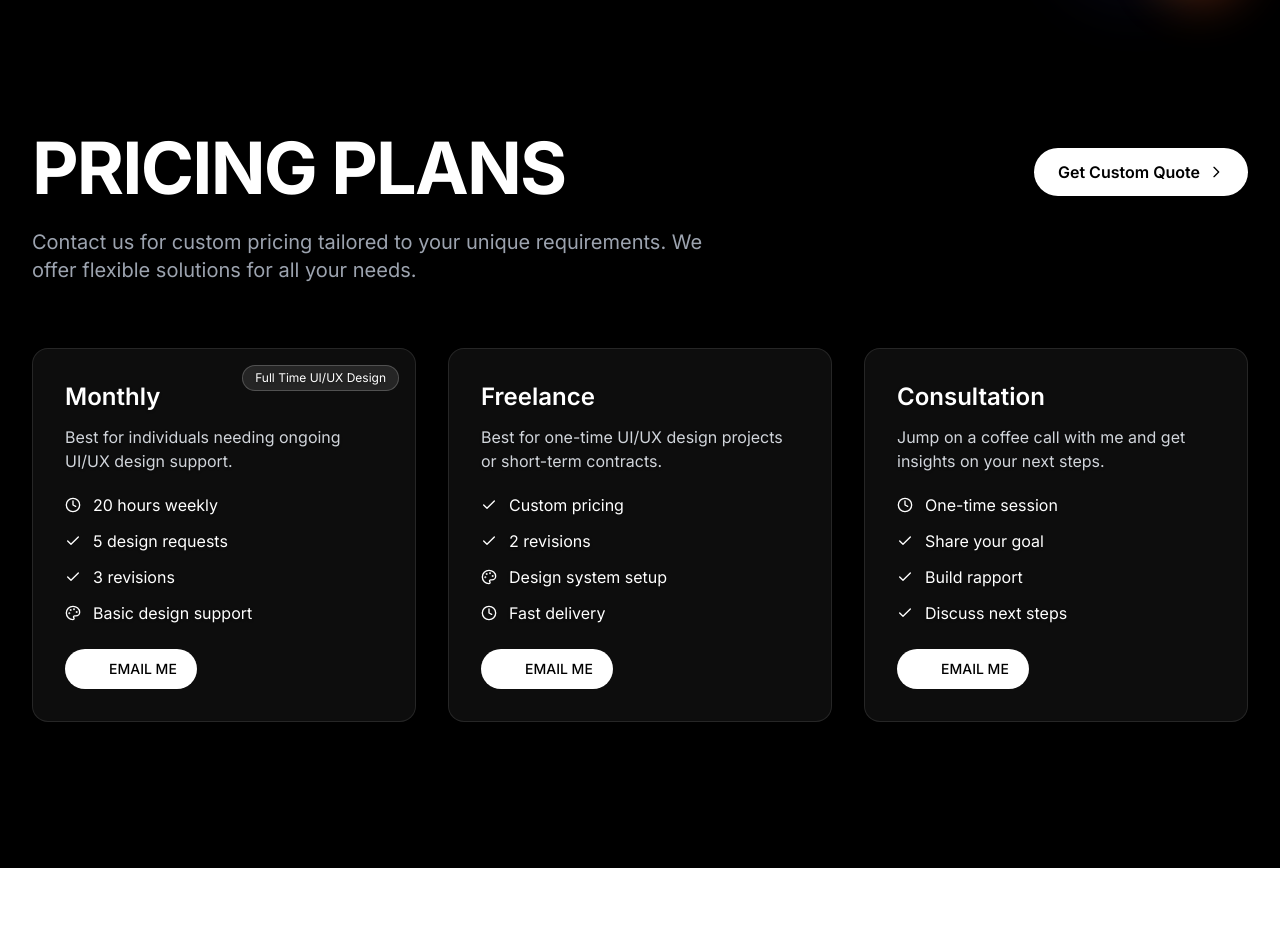
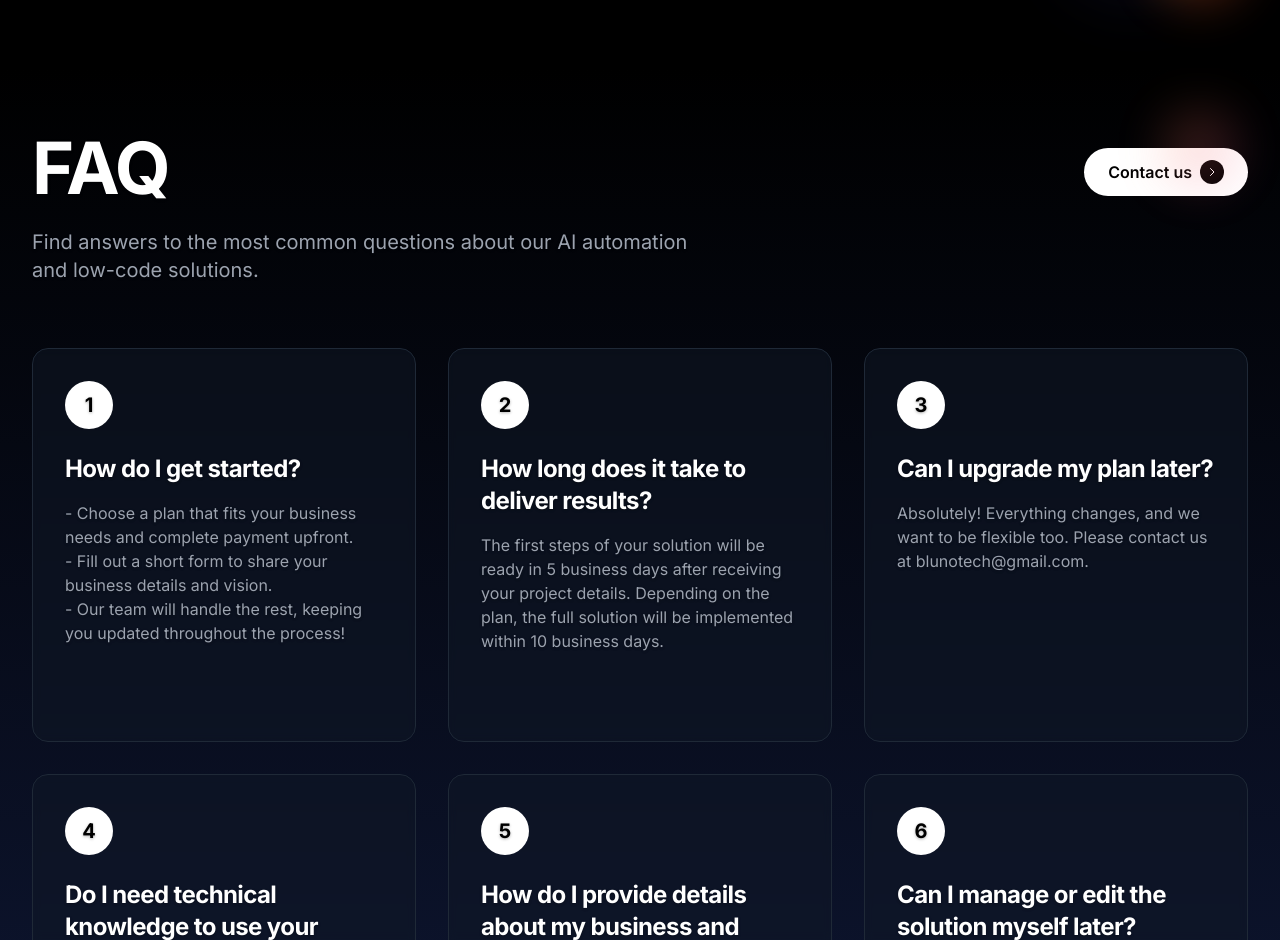
Before and after one commit to a-adityamagar/bluno, a React (Vite) app: page / in a window 1280 px wide. Shown: the part 1860-2800 px from the top of the page. Before the commit the page ends 2728 px from the top, so only its background shows below. Built offline with nearby package versions, Linux system fonts and the light colour scheme.

Commit message:
faq added hero change

```diff
--- a/src/App.tsx
+++ b/src/App.tsx
@@ -2,6 +2,7 @@ import Navigation from './components/Navigation';
 import HeroSection from './components/HeroSection';
 import ServicesSection from './components/Services';
 import PricingSection from './components/Planning';
+import FAQ from './components/Faq';
 
 function App() {
   return (
@@ -13,6 +14,7 @@ function App() {
       {/* Hero Section */}
       <HeroSection />
       <ServicesSection/>
+      <FAQ/>
       <PricingSection/>
     </div>
   );
--- a/src/components/AnimatedBackground.tsx
+++ b/src/components/AnimatedBackground.tsx
@@ -61,12 +61,12 @@ const AnimatedBackground: React.FC = () => {
           height: 100%;
           background: linear-gradient(
             90deg,
-            #2E3440 0%,
-            #3F51B5 15%,
-            #9575CD 30%,
-            #FF7043 45%,
-            #4DD0E1 60%,
-            #2E3440 100%
+            #0A192F 0%,
+            #0A192F 15%,
+            #112240 30%,
+            #112240 45%,
+            #0A192F 60%,
+            #0A192F 100%
           );
           background-size: 200% 200%;
           animation: waveFlow1 var(--wave-speed-1) ease-in-out infinite;
@@ -78,11 +78,11 @@ const AnimatedBackground: React.FC = () => {
           height: 100%;
           background: linear-gradient(
             90deg,
-            #2E3440 0%,
-            #9575CD 20%,
-            #FF7043 40%,
-            #3F51B5 70%,
-            #2E3440 100%
+            #0A192F 0%,
+            #112240 20%,
+            #112240 40%,
+            #0A192F 70%,
+            #0A192F 100%
           );
           background-size: 250% 250%;
           animation: waveFlow2 var(--wave-speed-2) ease-in-out infinite;
@@ -96,11 +96,11 @@ const AnimatedBackground: React.FC = () => {
           height: 100%;
           background: linear-gradient(
             90deg,
-            #4DD0E1 0%,
-            #9575CD 25%,
-            #FF7043 50%,
-            #3F51B5 75%,
-            #2E3440 100%
+            #0A192F 0%,
+            #112240 25%,
+            #112240 50%,
+            #0A192F 75%,
+            #0A192F 100%
           );
           background-size: 300% 300%;
           animation: waveFlow3 var(--wave-speed-3) ease-in-out infinite;
--- /dev/null
+++ b/src/components/Faq.tsx
@@ -0,0 +1,171 @@
+import { useEffect, useRef } from 'react';
+
+const FAQ = () => {
+  const faqs = [
+    {
+      id: 1,
+      question: "How do I get started?",
+      answer: "- Choose a plan that fits your business needs and complete payment upfront.\n- Fill out a short form to share your business details and vision.\n- Our team will handle the rest, keeping you updated throughout the process!"
+    },
+    {
+      id: 2,
+      question: "How long does it take to deliver results?",
+      answer: "The first steps of your solution will be ready in 5 business days after receiving your project details. Depending on the plan, the full solution will be implemented within 10 business days."
+    },
+    {
+      id: 3,
+      question: "Can I upgrade my plan later?",
+      answer: "Absolutely! Everything changes, and we want to be flexible too. Please contact us at blunotech@gmail.com."
+    },
+    {
+      id: 4,
+      question: "Do I need technical knowledge to use your solutions?",
+      answer: "Not at all. All our solutions are designed to be user-friendly, with ongoing support to ensure a seamless experience for you and your team."
+    },
+    {
+      id: 5,
+      question: "How do I provide details about my business and vision?",
+      answer: "For most packages, we'll guide you through a short and user-friendly form. For custom plans, our team will work closely with you to collect all the necessary information about your business and goals."
+    },
+    {
+      id: 6,
+      question: "Can I manage or edit the solution myself later?",
+      answer: "No, our solution is hosted on our proprietary AI automation platform. If you cancel the service, the automation will be deactivated."
+    },
+    {
+      id: 7,
+      question: "What if I'm not satisfied?",
+      answer: "We are committed to delivering measurable results, including improving a key business metric to ensure the value of our solutions. However, due to the nature of our work, refunds are not available."
+    },
+    {
+      id: 8,
+      question: "Why should I choose your agency?",
+      answer: "We're faster, more affordable, and more efficient than hiring separate business analysts, developers, or using other platforms. Our expert-driven approach ensures your automation solutions are tailored to your specific business needs."
+    },
+    {
+      id: 9,
+      question: "What kind of businesses benefit most from your services?",
+      answer: "Choose a plan that fits your business needs and complete payment upfront. - Fill out a short form to share your business details and vision. - Our team will handle the rest, keeping you updated throughout the process!"
+    }
+  ];
+
+  const faqRefs = useRef<(HTMLDivElement | null)[]>([]);
+
+  useEffect(() => {
+    const handleScroll = () => {
+      faqRefs.current.forEach((ref, index) => {
+        if (ref) {
+          const rect = ref.getBoundingClientRect();
+          const isVisible = rect.top >= 0 && rect.top < window.innerHeight * 0.75;
+          if (isVisible && !ref.classList.contains('animate')) {
+            setTimeout(() => {
+              ref.classList.add('animate');
+            }, index * 200); // Stagger animation by 200ms
+          }
+        }
+      });
+    };
+
+    window.addEventListener('scroll', handleScroll);
+    handleScroll(); // Initial check
+    return () => window.removeEventListener('scroll', handleScroll);
+  }, []);
+
+  useEffect(() => {
+    const styles = `
+      @keyframes slideDown {
+        from {
+          opacity: 0;
+          transform: translateY(50px);
+        }
+        to {
+          opacity: 1;
+          transform: translateY(0);
+        }
+      }
+      .animate {
+        animation: slideDown 0.6s ease-out forwards;
+      }
+    `;
+    const styleSheet = document.createElement("style");
+    styleSheet.type = "text/css";
+    styleSheet.appendChild(document.createTextNode(styles));
+    document.head.appendChild(styleSheet);
+    return () => {
+      if (styleSheet.parentNode) {
+        styleSheet.parentNode.removeChild(styleSheet);
+      }
+    };
+  }, []);
+
+  return (
+    <section
+      className="relative min-h-screen bg-gradient-to-b from-black to-blue-950  text-white py-16 px-4 sm:px-6 lg:px-8 overflow-hidden"
+      id="faq"
+    >
+      {/* Background decorative elements */}
+      <div className="absolute top-10 right-10 w-20 h-20 bg-gradient-to-br from-orange-400 to-pink-500 rounded-full opacity-20 blur-xl animate-pulse-slow"></div>
+      <div className="absolute bottom-20 left-20 w-32 h-32 bg-gradient-to-br from-purple-500 to-blue-600 rounded-full opacity-15 blur-2xl animate-pulse-slow delay-1000"></div>
+      <div className="absolute bottom-10 right-1/4 w-24 h-24 bg-gradient-to-br from-yellow-400 via-orange-500 to-red-500 rounded-full opacity-30 blur-xl animate-pulse-slow delay-2000"></div>
+
+      <div className="max-w-7xl mx-auto">
+        {/* Header Section */}
+        <div className="flex flex-col lg:flex-row lg:justify-between lg:items-start mb-16 gap-8">
+          <div className="flex-1">
+            <h2 className="text-4xl sm:text-5xl lg:text-6xl xl:text-7xl font-bold mb-6 tracking-tight">
+              FAQ
+            </h2>
+            <p className="text-gray-400 text-base sm:text-lg lg:text-xl max-w-2xl leading-relaxed">
+              Find answers to the most common questions about our AI automation and low-code solutions.
+            </p>
+          </div>
+
+          {/* Contact Us Button */}
+          <div className="flex-shrink-0 lg:mt-4">
+            <button className="bg-white text-black px-6 py-3 rounded-full font-semibold hover:bg-gray-100 transition-all duration-300 flex items-center gap-2 group">
+              Contact us
+              <div className="w-6 h-6 bg-black rounded-full flex items-center justify-center group-hover:scale-110 transition-transform duration-300">
+                <svg className="w-3 h-3 text-white" fill="none" stroke="currentColor" viewBox="0 0 24 24">
+                  <path strokeLinecap="round" strokeLinejoin="round" strokeWidth={2} d="M9 5l7 7-7 7" />
+                </svg>
+              </div>
+            </button>
+          </div>
+        </div>
+
+        {/* FAQ Grid */}
+        <div className="grid grid-cols-1 md:grid-cols-3 gap-6 lg:gap-8 auto-rows-fr">
+          {faqs.map((faq) => (
+            <div
+              key={faq.id}
+              ref={el => { faqRefs.current[faq.id - 1] = el; }}
+              className="
+                md:col-span-1 md:row-span-1
+                bg-gray-900/50 border border-gray-800 hover:border-gray-700 rounded-2xl p-6 lg:p-8 transition-all duration-300 hover:transform hover:scale-[1.02] cursor-pointer group backdrop-blur-sm opacity-0 translate-y-10
+              "
+            >
+              <div className="w-12 h-12 rounded-full bg-white text-black flex items-center justify-center mb-6 transition-all duration-300">
+                <span className="text-xl font-bold">{faq.id}</span>
+              </div>
+              <div className="space-y-4">
+                <h3 className="text-xl lg:text-2xl font-bold tracking-tight text-white">
+                  {faq.question}
+                </h3>
+                <p className="text-sm lg:text-base leading-relaxed text-gray-400 whitespace-pre-line">
+                  {faq.answer}
+                </p>
+              </div>
+            </div>
+          ))}
+        </div>
+
+        {/* Bottom decorative element */}
+        <div className="mt-16 flex justify-end">
+          <div className="w-24 h-24 bg-gradient-to-br from-yellow-400 via-orange-500 to-red-500 rounded-full opacity-30 blur-xl"></div>
+        </div>
+      </div>
+    </section>
+  );
+};
+
+export default FAQ;
--- a/src/components/HeroSection.tsx
+++ b/src/components/HeroSection.tsx
@@ -3,7 +3,7 @@ import React from 'react';
 const HeroSection: React.FC = () => {
   return (
     <section
-      className="relative min-h-screen bg-black text-white flex items-center justify-center pt-12 sm:pt-14 md:pt-16 lg:pt-16 overflow-hidden"
+      className="relative min-h-screen bg-gradient-to-b from-blue-950 to-black text-white flex items-center justify-center pt-12 sm:pt-14 md:pt-16 lg:pt-16 overflow-hidden"
       id="home"
     >
       {/* Background decorative elements */}
--- a/src/components/Navigation.tsx
+++ b/src/components/Navigation.tsx
@@ -9,7 +9,6 @@ const Navigation = () => {
     { name: 'Our Services', href: '#services' },
     { name: 'About Us', href: '#about' },
     { name: 'Contact Us', href: '#contact' },
-
   ];
 
   // Prevent body scroll when menu is open
@@ -35,14 +34,14 @@ const Navigation = () => {
     <>
       {/* Navigation Bar */}
       <nav className="fixed top-2 sm:top-3 md:top-4 left-2 sm:left-3 md:left-4 right-2 sm:right-3 md:right-4 z-50">
-        <div className="bg-white shadow-lg rounded-full px-4 sm:px-6 md:px-8 lg:px-10 py-2 sm:py-3 md:py-2 max-w-4xl mx-auto">
+        <div className="bg-white/10 backdrop-blur-md shadow-lg rounded-full px-4 sm:px-6 md:px-8 lg:px-10 py-2 sm:py-3 md:py-2 max-w-4xl mx-auto border border-white/20">
           <div className="flex items-center justify-between">
             {/* Logo */}
             <div className="flex items-center space-x-1 sm:space-x-2 md:space-x-3">
               <div className="w-8 h-8 sm:w-9 sm:h-9 md:w-10 md:h-10 lg:w-12 lg:h-12 rounded-full flex items-center justify-center">
                 <img src={Logo} alt="Logo" className="w-full h-full rounded-full object-cover" />
               </div>
-              <span className="text-gray-900 font-bold text-base sm:text-lg md:text-xl lg:text-2xl tracking-wide">
+              <span className="text-white font-bold text-base sm:text-lg md:text-xl lg:text-2xl tracking-wide">
                 bluno tech
               </span>
             </div>
@@ -53,10 +52,10 @@ const Navigation = () => {
                 <a
                   key={index}
                   href={link.href}
-                  className="text-gray-900 transition-all duration-300 text-sm md:text-base lg:text-lg xl:text-xl font-medium relative group"
+                  className="text-white transition-all duration-300 text-sm md:text-base lg:text-lg xl:text-xl font-medium relative group"
                 >
                   {link.name}
-                  <span className="absolute -bottom-1 left-0 w-0 h-0.5 bg-black transition-all duration-300 group-hover:w-full"></span>
+                  <span className="absolute -bottom-1 left-0 w-0 h-0.5 bg-white transition-all duration-300 group-hover:w-full"></span>
                 </a>
               ))}
             </div>
--- a/src/components/Planning.tsx
+++ b/src/components/Planning.tsx
@@ -100,7 +100,7 @@ const PricingSection: React.FC = () => {
           </div>
         </div>
 
-        {/* Plans Section */}
+        {/* Plans Section
         <div className="grid gap-8 md:grid-cols-2 lg:grid-cols-3">
           {plans.map((plan) => (
             <div
@@ -141,7 +141,7 @@ const PricingSection: React.FC = () => {
               </div>
             </div>
           ))}
-        </div>
+        </div> */}
       </div>
     </section>
   );
```
Also changed, not shown: src/components/Testimonials.tsx (added).
